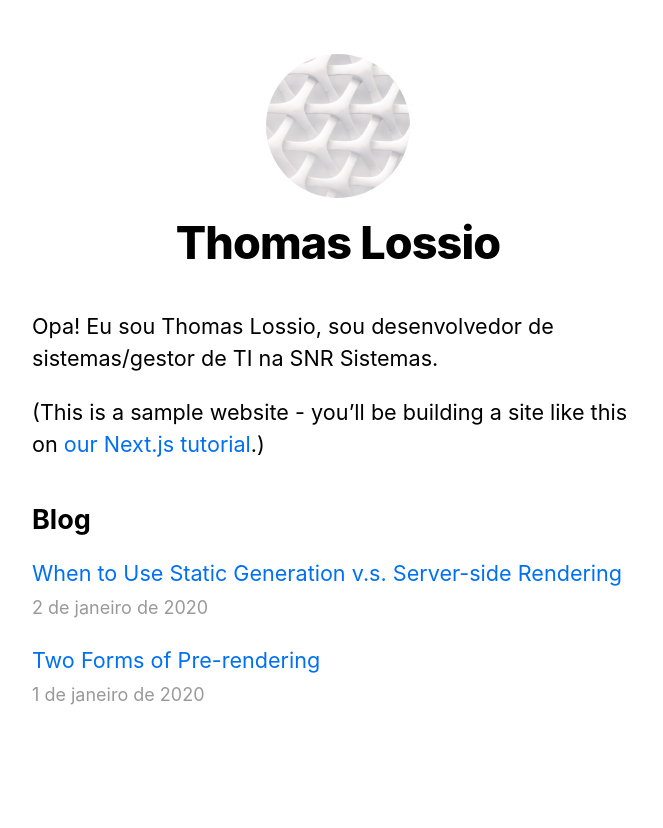
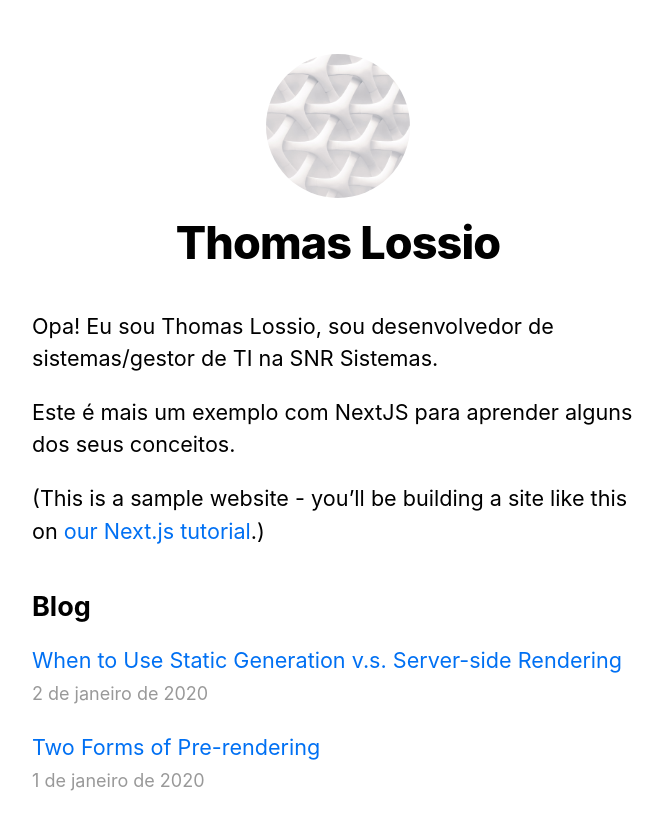
Before and after one commit to ThomasLossio/nextjs-blog, a Next.js app: page / in a window 1280 px wide. Shown: the top 828 px of the page, without its empty margins (302-965 px from the left). Built offline with nearby package versions, Linux system fonts and the light colour scheme.

Commit message:
Add more description in index page

```diff
--- a/pages/index.tsx
+++ b/pages/index.tsx
@@ -29,6 +29,7 @@ export default function Home({ allPostsData }: {
       </Head>
       <section className={utilStyles.headingMd}>
         <p>Opa! Eu sou Thomas Lossio, sou desenvolvedor de sistemas/gestor de TI na SNR Sistemas.</p>
+        <p>Este é mais um exemplo com NextJS para aprender alguns dos seus conceitos.</p>
         <p>
           (This is a sample website - you’ll be building a site like this on{' '}
           <a href="https://nextjs.org/learn">our Next.js tutorial</a>.)
```
